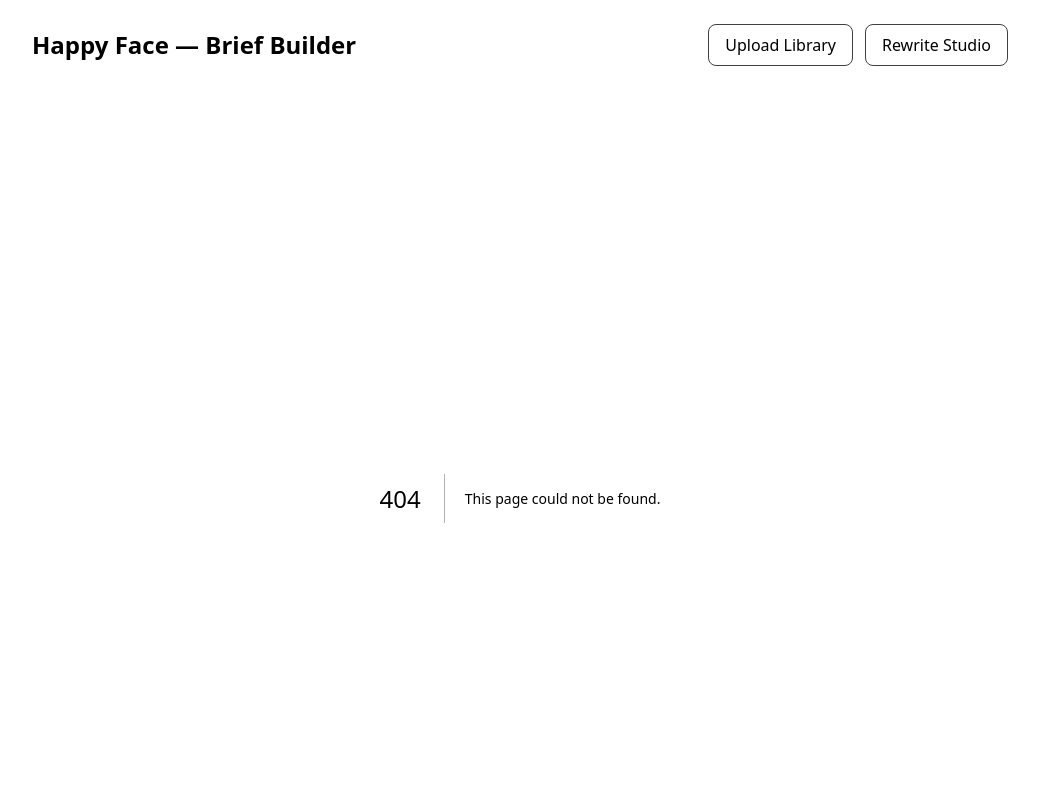
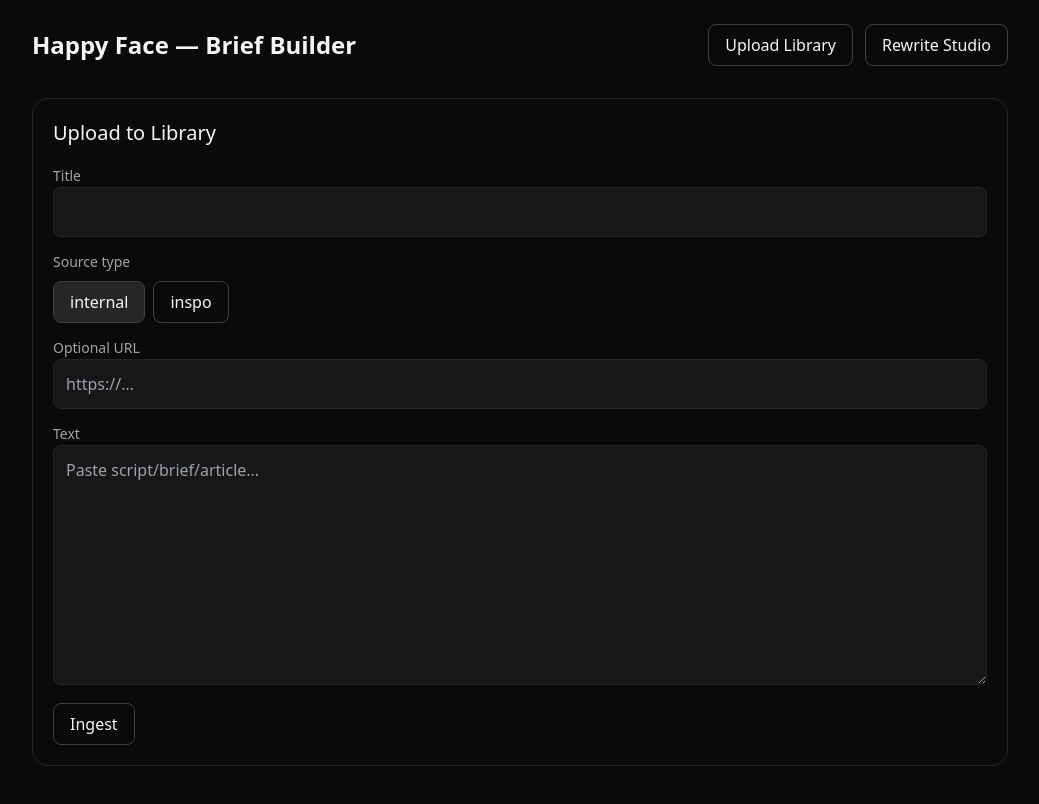
Before and after one commit to javiclavi-create/happyface-brief-builder, a Next.js app in the folder web/: page /upload in a window 1280 px wide. Before the commit this address had no page. Shown: the top 804 px of the page, without its empty margins (120-1159 px from the left). Built offline with nearby package versions, Linux system fonts and the light colour scheme; no server answers.

Commit message:
Create page.tsx

```diff
--- /dev/null
+++ b/web/app/upload/page.tsx
@@ -0,0 +1,57 @@
+'use client';
+import { useState } from 'react';
+const API_BASE = process.env.NEXT_PUBLIC_API_BASE_URL || 'http://localhost:8000';
+
+
+export default function Upload() {
+const [title,setTitle] = useState('');
+const [sourceType,setSourceType] = useState<'internal'|'inspo'>('internal');
+const [text,setText] = useState('');
+const [url,setUrl] = useState('');
+const [status,setStatus] = useState<string>('');
+
+
+async function onSubmit(e:any){
+e.preventDefault();
+setStatus('Uploading…');
+const res = await fetch(`${API_BASE}/ingest/text`,{
+method:'POST', headers:{'Content-Type':'application/json'},
+body: JSON.stringify({ title, text, source_type: sourceType, url })
+});
+const json = await res.json();
+setStatus(`Done. Chunks: ${json.chunks}`);
+}
+
+
+return (
+<main className="space-y-6">
+<section className="card space-y-4">
+<h2 className="text-xl font-medium">Upload to Library</h2>
+<form onSubmit={onSubmit} className="space-y-3">
+<div>
+<label className="label">Title</label>
+<input className="input" value={title} onChange={e=>setTitle(e.target.value)} />
+</div>
+<div>
+<label className="label">Source type</label>
+<div className="flex gap-2 mt-2">
+{(['internal','inspo'] as const).map(t=> (
+<button type="button" key={t} onClick={()=>setSourceType(t)} className={`btn ${sourceType===t?'bg-neutral-800':''}`}>{t}</button>
+))}
+</div>
+</div>
+<div>
+<label className="label">Optional URL</label>
+<input className="input" value={url} onChange={e=>setUrl(e.target.value)} placeholder="https://…" />
+</div>
+<div>
+<label className="label">Text</label>
+<textarea className="input h-60" value={text} onChange={e=>setText(e.target.value)} placeholder="Paste script/brief/article…"></textarea>
+</div>
+<button className="btn" type="submit">Ingest</button>
+{status && <p className="text-sm text-neutral-400">{status}</p>}
+</form>
+</section>
+</main>
+)
+}
```
